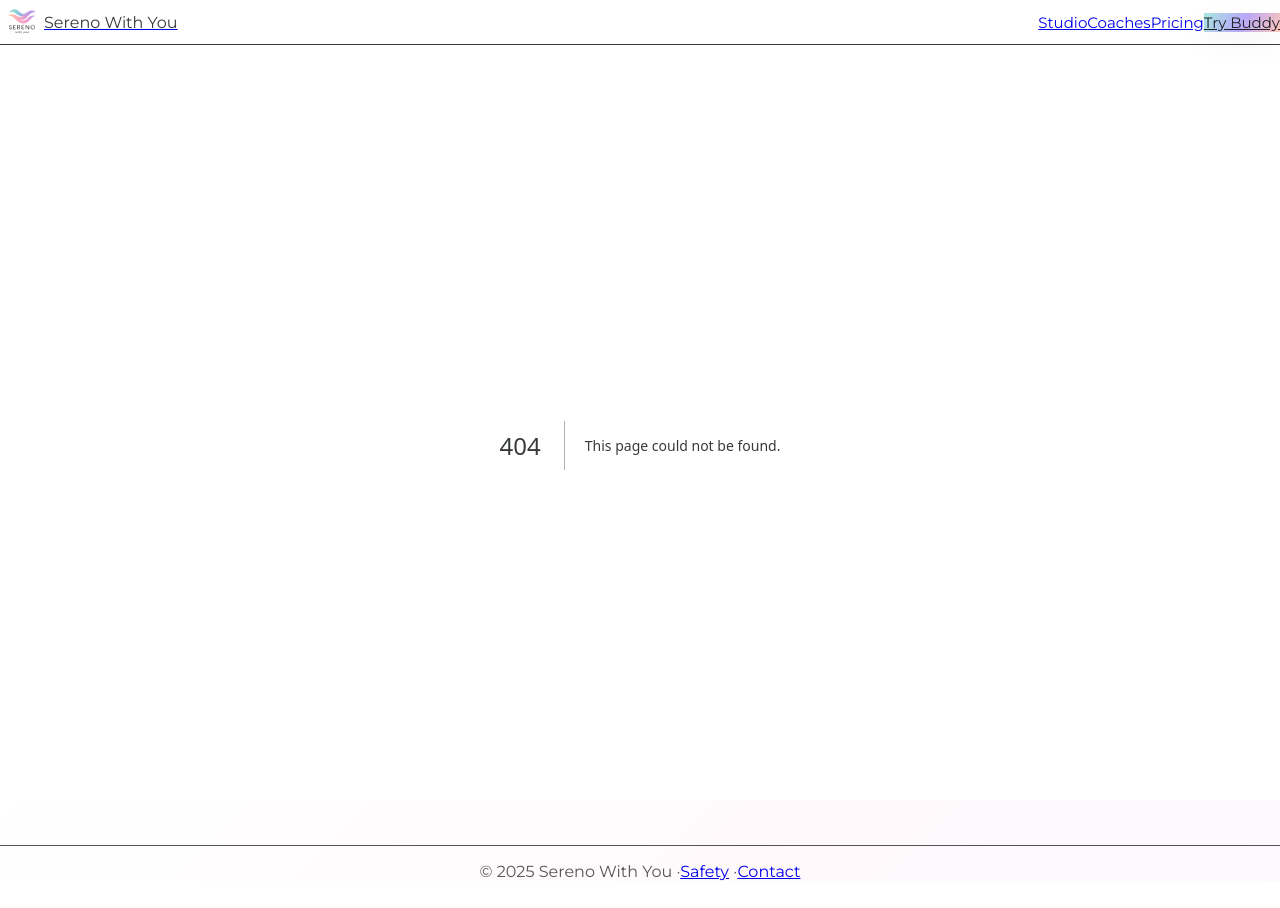
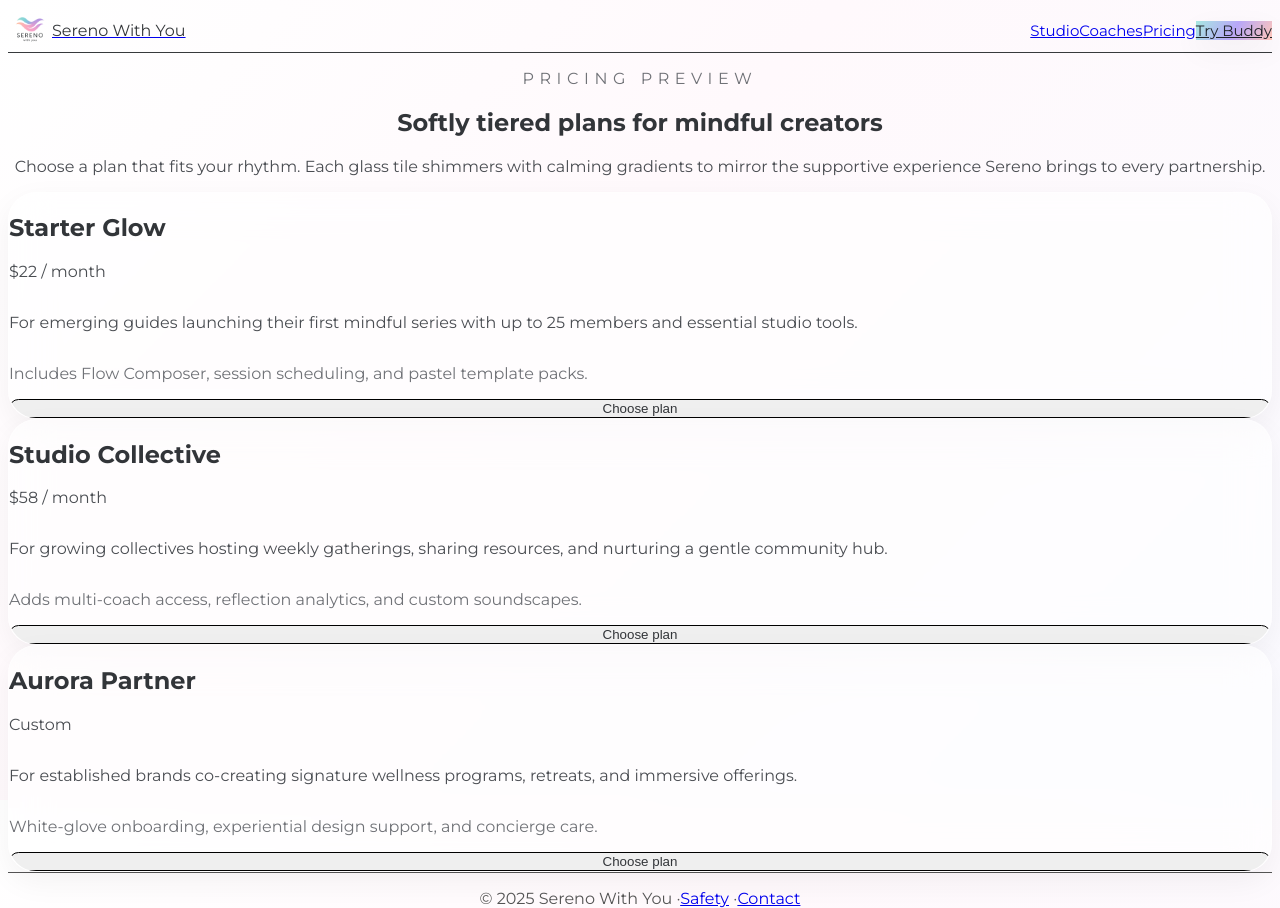
Before and after one commit to varunmumbaiindia/PublicSWUMIP, a Next.js app in the folder v2/: page /pricing in a window 1280 px wide. Before the commit this address had no page. Before the commit the page ends 881 px from the top, so only its background shows below. Built offline with nearby package versions, Linux system fonts and the light colour scheme.

Commit message:
Add glass tile previews for studio, marketplace, and pricing

```diff
--- a/v2/src/app/marketplace/page.tsx
+++ b/v2/src/app/marketplace/page.tsx
@@ -1,3 +1,66 @@
-export default function Marketplace() {
-  return <div className="mx-auto max-w-7xl px-4 py-12">Coach marketplace placeholder.</div>;
+import type { Metadata } from "next";
+
+const marketplaceTiles = [
+  {
+    title: "Spotlight Coaches",
+    description:
+      "Discover mindfulness guides, breathwork artists, and gentle movement mentors curated for balance.",
+    note: "Soft gradients indicate availability windows and vibe match.",
+  },
+  {
+    title: "Session Capsules",
+    description:
+      "Browse ready-to-flow experiences blending music, meditations, and check-ins from trusted creators.",
+    note: "Preview the sensory arc, from first inhale to closing gratitude.",
+  },
+  {
+    title: "Client Reflections",
+    description:
+      "Read calming testimonials shaped like floating glass pebbles, highlighting transformation moments.",
+    note: "Each reflection glows warmer as the community grows.",
+  },
+  {
+    title: "Wellness Bundles",
+    description:
+      "Combine serene courses, ambient playlists, and guided journaling tracks for seasonal journeys.",
+    note: "Bundle cards shimmer with pastel ribbons indicating focus themes.",
+  },
+];
+
+export const metadata: Metadata = {
+  title: "Sereno — Marketplace",
+  description: "Sereno marketplace preview featuring calming glass tiles with curated offerings.",
+};
+
+export default function MarketplacePage() {
+  return (
+    <main className="mx-auto flex max-w-6xl flex-col gap-12 px-4 py-16">
+      <section className="mx-auto max-w-3xl text-center">
+        <p className="uppercase tracking-[0.35em] text-sm text-[#707277]">Marketplace Preview</p>
+        <h1 className="mt-4 text-4xl font-semibold text-[#323539] md:text-5xl">
+          Gentle matches for every mindful seeker
+        </h1>
+        <p className="mt-6 text-lg leading-relaxed text-[#4a4d52]">
+          Explore coaches, experiences, and bundles through a calming glass gallery. Each tile hints at
+          the energy, tone, and availability of your next restorative partner.
+        </p>
+      </section>
+
+      <section className="grid gap-6 md:grid-cols-2">
+        {marketplaceTiles.map((tile) => (
+          <article
+            key={tile.title}
+            className="relative overflow-hidden rounded-[1.75rem] border border-white/50 p-8 shadow-soft glass"
+          >
+            <span className="absolute inset-x-10 top-0 h-1.5 rounded-full bg-gradient-to-r from-[#F8BBD0] via-[#A7E8E1] to-[#B8A7F8]" />
+            <div className="relative mt-6 flex flex-col gap-4">
+              <h2 className="text-2xl font-semibold text-[#323539]">{tile.title}</h2>
+              <p className="text-base leading-relaxed text-[#4a4d52]">{tile.description}</p>
+              <p className="text-sm text-[#707277]">{tile.note}</p>
+            </div>
+          </article>
+        ))}
+      </section>
+    </main>
+  );
 }
--- /dev/null
+++ b/v2/src/app/pricing/page.tsx
@@ -0,0 +1,69 @@
+import type { Metadata } from "next";
+
+const pricingTiles = [
+  {
+    title: "Starter Glow",
+    price: "$22 / month",
+    description:
+      "For emerging guides launching their first mindful series with up to 25 members and essential studio tools.",
+    note: "Includes Flow Composer, session scheduling, and pastel template packs.",
+  },
+  {
+    title: "Studio Collective",
+    price: "$58 / month",
+    description:
+      "For growing collectives hosting weekly gatherings, sharing resources, and nurturing a gentle community hub.",
+    note: "Adds multi-coach access, reflection analytics, and custom soundscapes.",
+  },
+  {
+    title: "Aurora Partner",
+    price: "Custom",
+    description:
+      "For established brands co-creating signature wellness programs, retreats, and immersive offerings.",
+    note: "White-glove onboarding, experiential design support, and concierge care.",
+  },
+];
+
+export const metadata: Metadata = {
+  title: "Sereno — Pricing",
+  description: "Sereno pricing preview with calming glass plan tiles and gentle copy placeholders.",
+};
+
+export default function PricingPage() {
+  return (
+    <main className="mx-auto flex max-w-6xl flex-col gap-12 px-4 py-16">
+      <section className="mx-auto max-w-3xl text-center">
+        <p className="uppercase tracking-[0.35em] text-sm text-[#707277]">Pricing Preview</p>
+        <h1 className="mt-4 text-4xl font-semibold text-[#323539] md:text-5xl">
+          Softly tiered plans for mindful creators
+        </h1>
+        <p className="mt-6 text-lg leading-relaxed text-[#4a4d52]">
+          Choose a plan that fits your rhythm. Each glass tile shimmers with calming gradients to mirror
+          the supportive experience Sereno brings to every partnership.
+        </p>
+      </section>
+
+      <section className="grid gap-6 md:grid-cols-3">
+        {pricingTiles.map((tile) => (
+          <article
+            key={tile.title}
+            className="relative flex flex-col overflow-hidden rounded-[1.75rem] border border-white/50 p-8 shadow-soft glass"
+          >
+            <span className="absolute inset-x-10 top-0 h-1.5 rounded-full bg-gradient-to-r from-[#A7E8E1] via-[#FFC6B9] to-[#B8A7F8]" />
+            <div className="relative mt-6 flex flex-1 flex-col gap-4">
+              <div>
+                <h2 className="text-2xl font-semibold text-[#323539]">{tile.title}</h2>
+                <p className="mt-2 text-xl font-medium text-[#4a4d52]">{tile.price}</p>
+              </div>
+              <p className="flex-1 text-base leading-relaxed text-[#4a4d52]">{tile.description}</p>
+              <p className="text-sm text-[#707277]">{tile.note}</p>
+            </div>
+            <button className="relative mt-8 inline-flex items-center justify-center rounded-full border border-white/70 bg-white/70 px-5 py-2 text-sm font-medium text-[#323539] transition hover:scale-[1.02] hover:bg-white/90">
+              Choose plan
+            </button>
+          </article>
+        ))}
+      </section>
+    </main>
+  );
+}
--- a/v2/src/app/studio/page.tsx
+++ b/v2/src/app/studio/page.tsx
@@ -1,3 +1,60 @@
-export default function Studio() {
-  return <div className="mx-auto max-w-7xl px-4 py-12">Studio preview placeholder.</div>;
+import type { Metadata } from "next";
+
+const studioTiles = [
+  {
+    title: "Flow Composer",
+    description:
+      "Sketch mindful session outlines, blend rituals, and layer sensory cues for every client journey.",
+    note: "Drag-and-dream canvas for breathing, journaling, and sound.",
+  },
+  {
+    title: "Rhythm Library",
+    description:
+      "Collect voice notes, music beds, and gentle prompts that sync with each stage of a session.",
+    note: "A pastel shelf of tones, timers, and grounded reminders.",
+  },
+  {
+    title: "Energy Pulse",
+    description:
+      "Track how clients respond in real-time with soft gradients charting calm, focus, and release.",
+    note: "Live biofeedback rendered as floating light trails.",
+  },
+];
+
+export const metadata: Metadata = {
+  title: "Sereno — Studio",
+  description: "Sereno studio preview featuring calming glass tiles for upcoming creator tools.",
+};
+
+export default function StudioPage() {
+  return (
+    <main className="mx-auto flex max-w-6xl flex-col gap-12 px-4 py-16">
+      <section className="mx-auto max-w-3xl text-center">
+        <p className="uppercase tracking-[0.35em] text-sm text-[#707277]">Creator Studio</p>
+        <h1 className="mt-4 text-4xl font-semibold text-[#323539] md:text-5xl">
+          A gentle workspace for crafting serene journeys
+        </h1>
+        <p className="mt-6 text-lg leading-relaxed text-[#4a4d52]">
+          Sereno Studio gathers your rituals, audio, and reflections into a single calming hub. These
+          glass tiles glow softly while you orchestrate restorative experiences.
+        </p>
+      </section>
+
+      <section className="grid gap-6 md:grid-cols-3">
+        {studioTiles.map((tile) => (
+          <article
+            key={tile.title}
+            className="relative overflow-hidden rounded-[1.75rem] border border-white/50 p-8 shadow-soft glass"
+          >
+            <span className="absolute inset-x-8 top-0 h-1.5 rounded-full bg-gradient-to-r from-[#A7E8E1] via-[#B8A7F8] to-[#FFC6B9]" />
+            <div className="relative mt-6 flex flex-col gap-4">
+              <h2 className="text-2xl font-semibold text-[#323539]">{tile.title}</h2>
+              <p className="text-base leading-relaxed text-[#4a4d52]">{tile.description}</p>
+              <p className="text-sm text-[#707277]">{tile.note}</p>
+            </div>
+          </article>
+        ))}
+      </section>
+    </main>
+  );
 }
```
